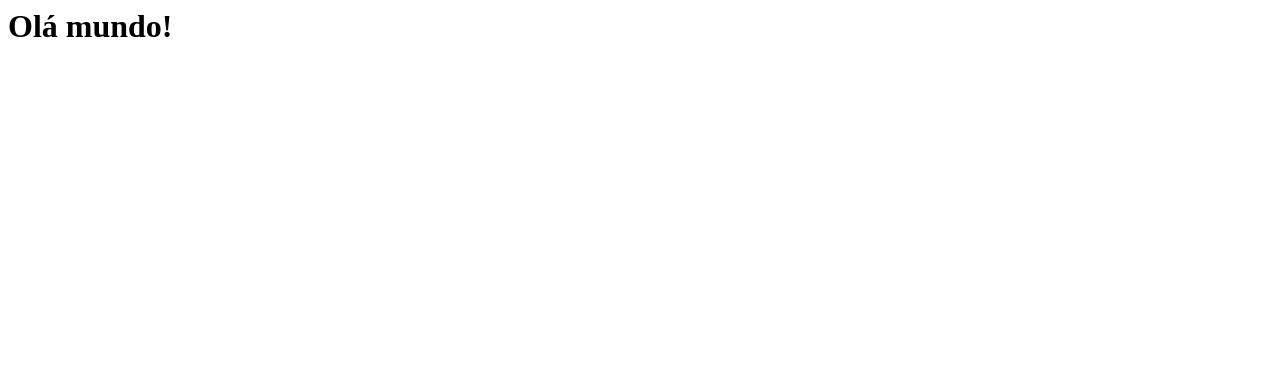
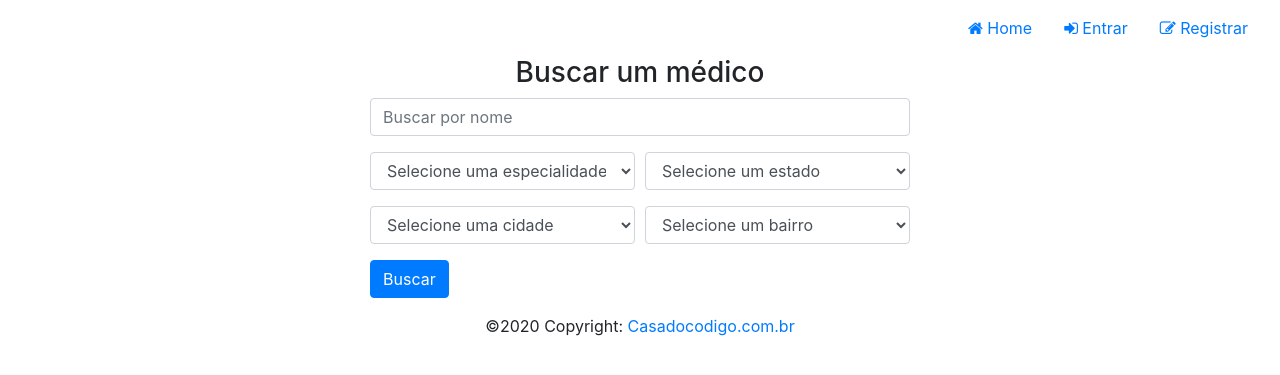
Before and after one commit to LuanCarvalho0/medicSearch, a Django app: page / in a window 1280 px wide. Before the commit the part shown is almost empty. Shown: the top 375 px of the page. Run offline with Django 5.2, Linux system fonts and the light colour scheme; some libraries are stand-ins or nearby versions.

Commit message:
✨ feat: rendering home page

```diff
--- a/medicSearch/templates/base.html
+++ b/medicSearch/templates/base.html
@@ -34,7 +34,7 @@
     <script src="https://cdn.jsdelivr.net/npm/popper.js@1.16.0/dist/umd/popper.min.js"></script>
     <script src="https://stackpath.bootstrapcdn.com/bootstrap/4.4.1/js/bootstrap.min.js"></script>
 
-    {% block content %}{% endblock %}
+    {% block scripts %}{% endblock %}
 
   </body>
 
--- a/medicSearch/templates/home/home.html
+++ b/medicSearch/templates/home/home.html
@@ -1,14 +1,60 @@
 {% extends "base.html" %}
 {% load static %}
 
-{% block title %}Início{% endblock %}
+{% block title %}
+    Início
+{% endblock %}
 
 {% block styles %}
-    <link rel="stylesheet" href="{% static 'css/home.css' %}">{
-% endblock %}
+    <link rel="stylesheet" href="{% static 'css/home.css' %}">
+{% endblock %}
 
 {% block content %}
-    <div id="content">Olá mundo</div>
+<div id="content">
+    <div class="container">
+      <div class="row">
+        <div class="col-sm-12 col-md-6 col-lg-6 offset-sm-0 offset-md-3 offset-md-3">
+            <form action={% url 'medics' %} method="GET">
+                <h3 class="text-center">Buscar um médico</h3>
+                <div class="form-row">
+                    <div class="col form-group"><input type="text" class="form-control" name="name" placeholder="Buscar por nome"></div>
+                </div>
+                <div class="form-row">
+                    <div class="col form-group">
+                        <select class="form-control" name="speciality">
+                            <option value="0" selected disabled>Selecione uma especialidade</option>
+                            <option value="1">Neurocirugia</option>
+                        </select>
+                    </div>
+                    <div class="col form-group">
+                        <select class="form-control" name="state">
+                            <option value="0" selected disabled>Selecione um estado</option>
+                            <option value="1">Rio de Janeiro</option>
+                        </select>
+                    </div>
+                </div>
+                <div class="form-row">
+                    <div class="col form-group">
+                        <select class="form-control" name="city">
+                            <option value="0" selected disabled>Selecione uma cidade</option>
+                            <option value="1">Rio de Janeiro</option>
+                        </select>
+                    </div>
+                    <div class="col form-group">
+                        <select class="form-control" name="neighborhood">
+                            <option value="0" selected disabled>Selecione um bairro</option>
+                            <option value="1">Botafogo</option>
+                        </select>
+                    </div>
+                </div>
+                <div class="form-row">
+                    <div class="col form-group mb-0"><button type="submit" class="btn btn-primary">Buscar</button></div>
+                </div>
+            </form>
+        </div>
+      </div>
+    </div>
+</div>
 {% endblock %}
 
 {% block scripts %}
--- a/medicSearch/views/HomeView.py
+++ b/medicSearch/views/HomeView.py
@@ -1,5 +1,5 @@
-from django.http import HttpResponse
+from django.shortcuts import render
 
 
 def home_view(request):
-    return HttpResponse('<h1>Olá mundo!</h1>')
+    return render(request, template_name='home/home.html', status=200)
```
